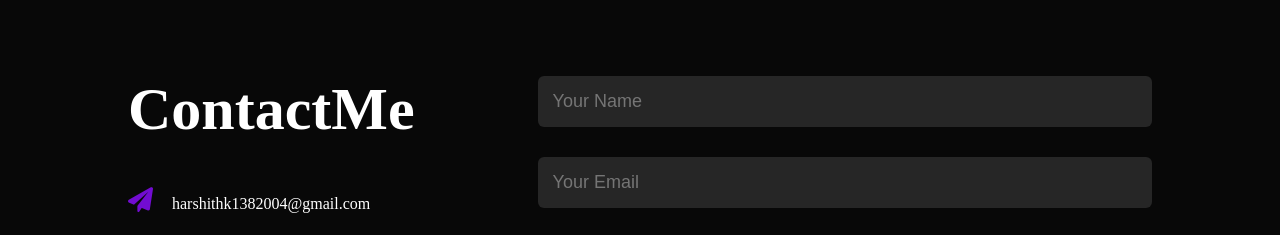
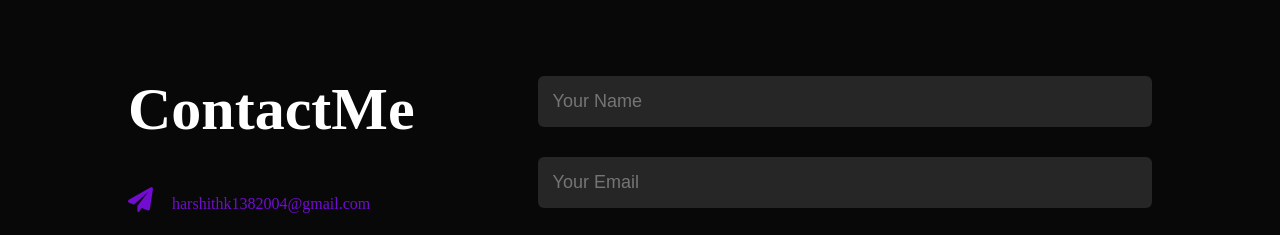
Before and after one commit to harshithkumar2004/Portfolio, a plain HTML site: page index.html in a window 1280 px wide. Shown: the part 4205-4440 px from the top of the page. Drawn offline with Linux system fonts and the light colour scheme; a web font is replaced by a local one.

Commit message:
Update index.html

```diff
--- a/index.html
+++ b/index.html
@@ -224,7 +224,12 @@
             <div class="row">
                 <div class="contact-left">
                     <h1 class="sub-title">Contact Me</h1>
-                    <p><i class="fas fa-paper-plane"></i> harshithk1382004@gmail.com</p>
+                    <p>
+                        <i class="fas fa-paper-plane"></i>
+                        <a href="https://mail.google.com/mail/?view=cm&fs=1&to=harshithk1382004@gmail.com&su=Portfolio%20Inquiry&body=Hello%20Harshith,%0A%0AI%20came%20across%20your%20portfolio%20and%20would%20like%20to%20discuss%20further." target="_blank" style="color: #720cd1; text-decoration: none; transition: color 0.3s ease;">
+                            harshithk1382004@gmail.com
+                        </a>
+                    </p>
                     <p><i class="fas fa-phone-square-alt"></i> +91 9164594587</p>
                     <div class="social-icons">
                         <a href="https://www.facebook.com/profile.php?id=100067883595964" target="_blank"><i class="fab fa-facebook"></i></a>
```
